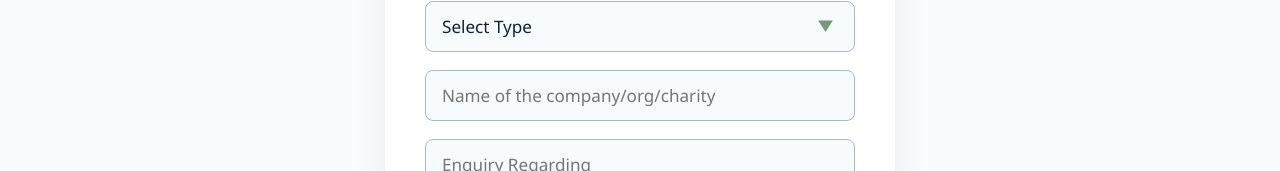
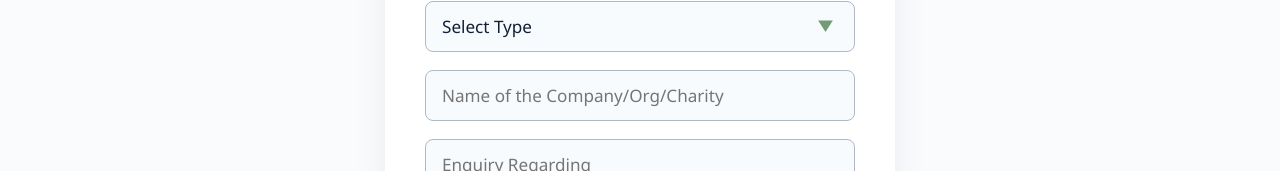
Before and after one commit to rajagurusk/MindronFdn-Web-new, a React (Vite) app: page /help in a window 1280 px wide. Shown: the part 514-685 px from the top of the page. Built offline with nearby package versions, Linux system fonts and the light colour scheme; the HTML template or start-up script is replaced by a standard one.

Commit message:
new edit

```diff
--- a/src/pages/helpdesk.jsx
+++ b/src/pages/helpdesk.jsx
@@ -94,7 +94,7 @@ const Helpdesk = () => {
           <input
             type="text"
             name="orgName"
-            placeholder="Name of the company/org/charity"
+            placeholder="Name of the Company/Org/Charity"
             value={form.orgName}
             onChange={handleChange}
             required
@@ -102,7 +102,7 @@ const Helpdesk = () => {
           <textarea
             name="enquiry"
             placeholder="Enquiry Regarding"
-            value={form.enquiry}
+            value={form.enquiry}S
             onChange={handleChange}
             required
           />
```
